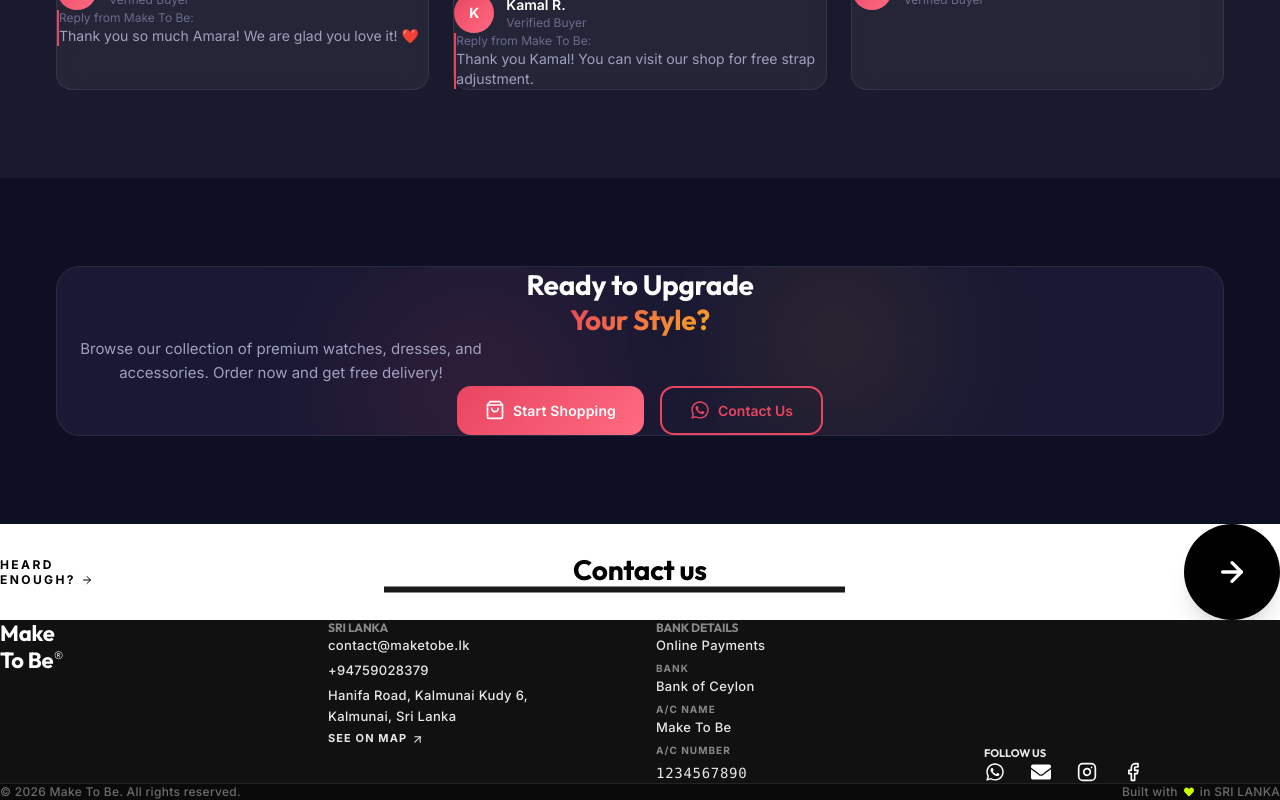
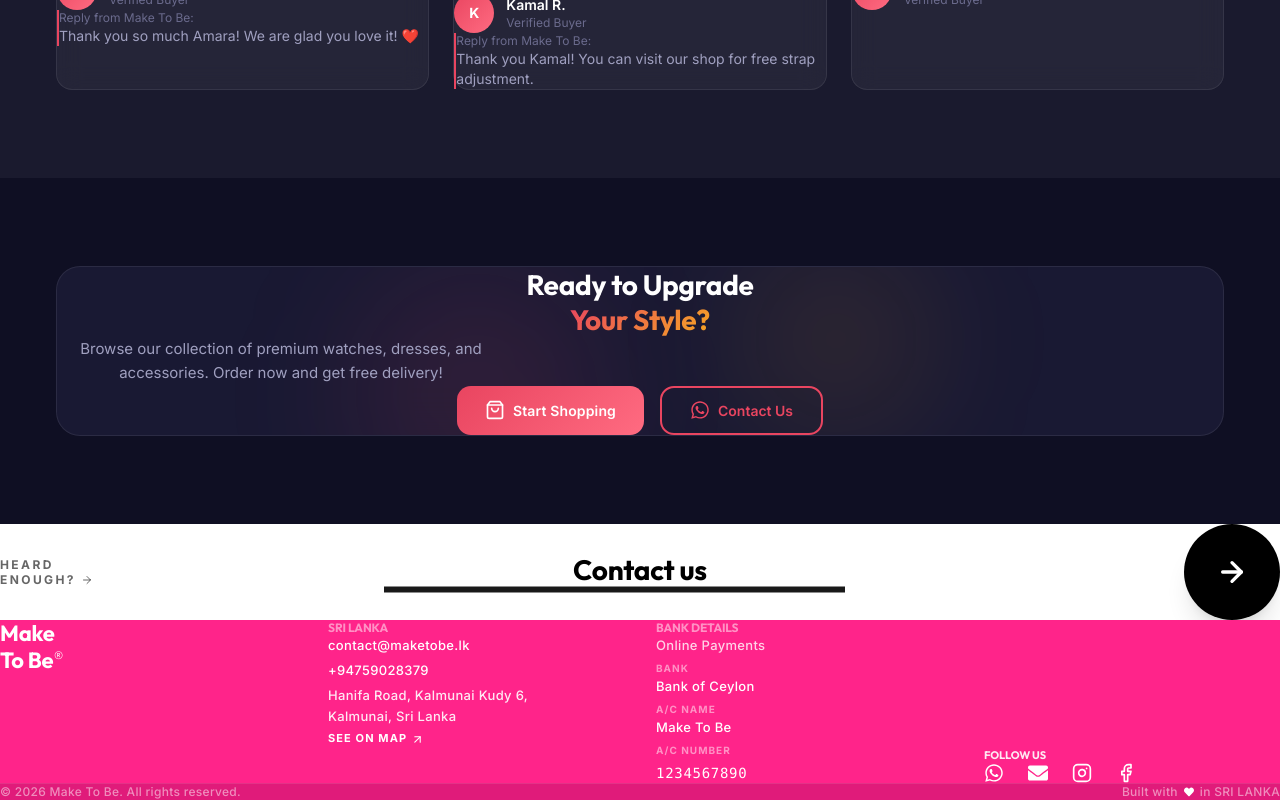
Before and after one commit to mohamedsamthi/make-to-be, a React (Vite) app: page / in a window 1280 px wide. Shown: the part 2917-3717 px from the top of the page. Built offline with nearby package versions, Linux system fonts and the light colour scheme; no server answers; the database is empty.

Commit message:
Updated Footer color to premium pink as requested and fixed syntax error

```diff
--- a/src/components/layout/Footer.jsx
+++ b/src/components/layout/Footer.jsx
@@ -7,16 +7,16 @@ export default function Footer() {
   const currentYear = new Date().getFullYear()
 
   return (
-    <footer className="bg-[#111111] text-white overflow-hidden mt-10">
+    <footer className="bg-[#ff248a] text-white overflow-hidden mt-10">
       {/* Top Banner Section (White background) */}
       <div className="bg-white text-black py-16 sm:py-24 relative overflow-hidden">
         <div className="max-w-[1280px] mx-auto px-4 sm:px-6 flex flex-col md:flex-row items-center justify-between gap-8 relative z-10">
 
           <div className="flex items-center gap-6">
-            <Link to="/contact" className="hidden md:flex text-xs font-bold uppercase tracking-[0.2em] text-black/60 hover:text-black flex-col items-start leading-tight transition-colors">
+            <div className="hidden md:flex text-xs font-bold uppercase tracking-[0.2em] text-black/60 flex-col items-start leading-tight">
               <span>Heard</span>
               <span>Enough? <FiArrowRight className="inline ml-1 mb-0.5" /></span>
-            </Link>
+            </div>
           </div>
 
           <div className="text-center absolute left-1/2 top-1/2 -translate-x-1/2 -translate-y-1/2 w-full max-w-lg">
@@ -27,43 +27,42 @@ export default function Footer() {
           </div>
 
           <Link to="/contact" className="w-20 h-20 sm:w-24 sm:h-24 rounded-full bg-black flex items-center justify-center transition-all duration-300 ml-auto z-10 hover:scale-105 shadow-xl shrink-0 group">
-            <FiArrowRight size={32} strokeWidth={2.5} className="text-white group-hover:text-black transition-colors" />
+            <FiArrowRight size={32} strokeWidth={2.5} className="text-white group-hover:text-[#ff248a] transition-colors" />
           </Link>
 
         </div>
       </div>
 
-      {/* Main Footer Section (Black background) */}
+      {/* Main Footer Section (Pink background) */}
       <div className="max-w-[1280px] mx-auto px-4 sm:px-6 py-16 sm:py-24">
         <div className="grid grid-cols-1 md:grid-cols-2 lg:grid-cols-4 gap-12 lg:gap-8">
 
           {/* Brand - Far Left */}
           <div className="lg:pr-10">
-            <h3 className="text-4xl sm:text-5xl font-medium leading-[1.1] font-[var(--font-family-heading)] tracking-tight mb-2">
+            <h3 className="text-4xl sm:text-5xl font-black leading-[1.1] font-[var(--font-family-heading)] tracking-tight mb-2">
               Make<br />To Be<span className="text-[18px] font-normal align-top ml-1">®</span>
             </h3>
-            {/* Using a subtle opacity for the text just like the agency brand reference */}
           </div>
 
           {/* Location details */}
           <div>
             <h4 className="text-xs font-bold uppercase tracking-widest text-white/50 mb-6">SRI LANKA</h4>
-            <div className="flex flex-col gap-1 text-[13px] font-medium leading-relaxed tracking-wide text-white/90">
-              <a href={shopInfo.socialMedia.email} className="hover:text-[#ccff00] transition-colors underline decoration-white/30 underline-offset-4">{shopInfo.email}</a>
-              <a href={`tel:${shopInfo.phone}`} className="mt-1 hover:text-[#ccff00] transition-colors">{shopInfo.phone}</a>
-              <p className="mt-3 leading-[1.6] max-w-[200px]">{shopInfo.address}</p>
+            <div className="flex flex-col gap-1 text-[13px] font-medium leading-relaxed tracking-wide text-white">
+              <a href={`mailto:${shopInfo.email}`} className="hover:text-black transition-colors underline decoration-white/30 underline-offset-4">{shopInfo.email}</a>
+              <a href={`tel:${shopInfo.phone}`} className="mt-1 hover:text-black transition-colors">{shopInfo.phone}</a>
+              <p className="mt-3 leading-[1.6] max-w-[200px] text-white/90">{shopInfo.address}</p>
 
-              <a href={shopInfo.location.mapUrl} target="_blank" rel="noreferrer" className="mt-8 text-[11px] font-bold uppercase tracking-widest hover:text-[#ccff00] transition-colors flex items-center gap-1 underline decoration-white/30 underline-offset-4 w-fit">
+              <a href={shopInfo.location.mapUrl} target="_blank" rel="noreferrer" className="mt-8 text-[11px] font-bold uppercase tracking-widest hover:text-black transition-colors flex items-center gap-1 underline decoration-white/30 underline-offset-4 w-fit">
                 SEE ON MAP <FiArrowUpRight size={13} className="mb-0.5" />
               </a>
             </div>
           </div>
 
-          {/* Bank Details (replacing BUENOS AIRES col) */}
+          {/* Bank Details */}
           <div>
             <h4 className="text-xs font-bold uppercase tracking-widest text-white/50 mb-6">BANK DETAILS</h4>
-            <div className="flex flex-col gap-1 text-[13px] font-medium leading-relaxed tracking-wide text-white/90">
-              <a href="#" className="hover:text-[#ccff00] transition-colors underline decoration-white/30 underline-offset-4 mb-2">Online Payments</a>
+            <div className="flex flex-col gap-1 text-[13px] font-medium leading-relaxed tracking-wide text-white">
+              <span className="mb-2 opacity-80">Online Payments</span>
               <p className="mt-1"><span className="text-white/50 mb-0.5 block text-[10px] uppercase font-bold tracking-widest">Bank</span>{shopInfo.bankDetails.bankName}</p>
               <p className="mt-1"><span className="text-white/50 mb-0.5 block text-[10px] uppercase font-bold tracking-widest">A/C Name</span>{shopInfo.bankDetails.accountName}</p>
               <p className="mt-1"><span className="text-white/50 mb-0.5 block text-[10px] uppercase font-bold tracking-widest">A/C Number</span></p>
@@ -71,21 +70,21 @@ export default function Footer() {
             </div>
           </div>
 
-          {/* Follow blocks - Far Right (Replacing Newsletter) */}
+          {/* Follow blocks */}
           <div className="flex flex-col justify-end">
             <div className="lg:mt-auto">
               <h4 className="text-[11px] font-bold uppercase tracking-widest text-white/90 mb-6">FOLLOW US</h4>
               <div className="flex gap-6 items-center flex-wrap">
-                <a href={shopInfo.socialMedia.whatsapp} target="_blank" rel="noreferrer" className="text-white hover:text-[#ccff00] transition-colors border border-transparent hover:border-[#ccff00]/30 rounded-full p-2 -m-2">
+                <a href={shopInfo.socialMedia.whatsapp} target="_blank" rel="noreferrer" className="text-white hover:text-black transition-colors p-2 -m-2">
                   <FaWhatsapp size={20} />
                 </a>
-                <a href={shopInfo.socialMedia.email} target="_blank" rel="noreferrer" className="text-white hover:text-[#ccff00] transition-colors border border-transparent hover:border-[#ccff00]/30 rounded-full p-2 -m-2">
+                <a href={`mailto:${shopInfo.email}`} target="_blank" rel="noreferrer" className="text-white hover:text-black transition-colors p-2 -m-2">
                   <FaEnvelope size={20} />
                 </a>
-                <a href={shopInfo.socialMedia.instagram} target="_blank" rel="noreferrer" className="text-white hover:text-[#ccff00] transition-colors border border-transparent hover:border-[#ccff00]/30 rounded-full p-2 -m-2">
+                <a href={shopInfo.socialMedia.instagram} target="_blank" rel="noreferrer" className="text-white hover:text-black transition-colors p-2 -m-2">
                   <FiInstagram size={20} />
                 </a>
-                <a href={shopInfo.socialMedia.facebook} target="_blank" rel="noreferrer" className="text-white hover:text-[#ccff00] transition-colors border border-transparent hover:border-[#ccff00]/30 rounded-full p-2 -m-2">
+                <a href={shopInfo.socialMedia.facebook} target="_blank" rel="noreferrer" className="text-white hover:text-black transition-colors p-2 -m-2">
                   <FiFacebook size={20} />
                 </a>
               </div>
@@ -96,11 +95,11 @@ export default function Footer() {
       </div>
 
       {/* Copyright Bar */}
-      <div className="border-t border-white/10 bg-[#0a0a0a]">
-        <div className="max-w-[1280px] mx-auto px-4 sm:px-6 py-5 flex flex-col sm:flex-row items-center justify-between gap-4 text-xs font-medium text-white/40 tracking-wide">
-          <p className="hover:text-white/70 transition-colors">© {currentYear} Make To Be. All rights reserved.</p>
-          <p className="flex items-center gap-1.5 hover:text-[#ccff00] transition-colors cursor-default">
-            Built with <FaHeart size={10} className="text-[#ccff00] mt-0.5" /> in SRI LANKA
+      <div className="border-t border-white/10 bg-[#e01b7a]">
+        <div className="max-w-[1280px] mx-auto px-4 sm:px-6 py-6 flex flex-col sm:flex-row items-center justify-between gap-4 text-xs font-medium text-white/50 tracking-wide">
+          <p>© {currentYear} Make To Be. All rights reserved.</p>
+          <p className="flex items-center gap-1.5 cursor-default">
+            Built with <FaHeart size={10} className="text-white" /> in SRI LANKA
           </p>
         </div>
       </div>
```
